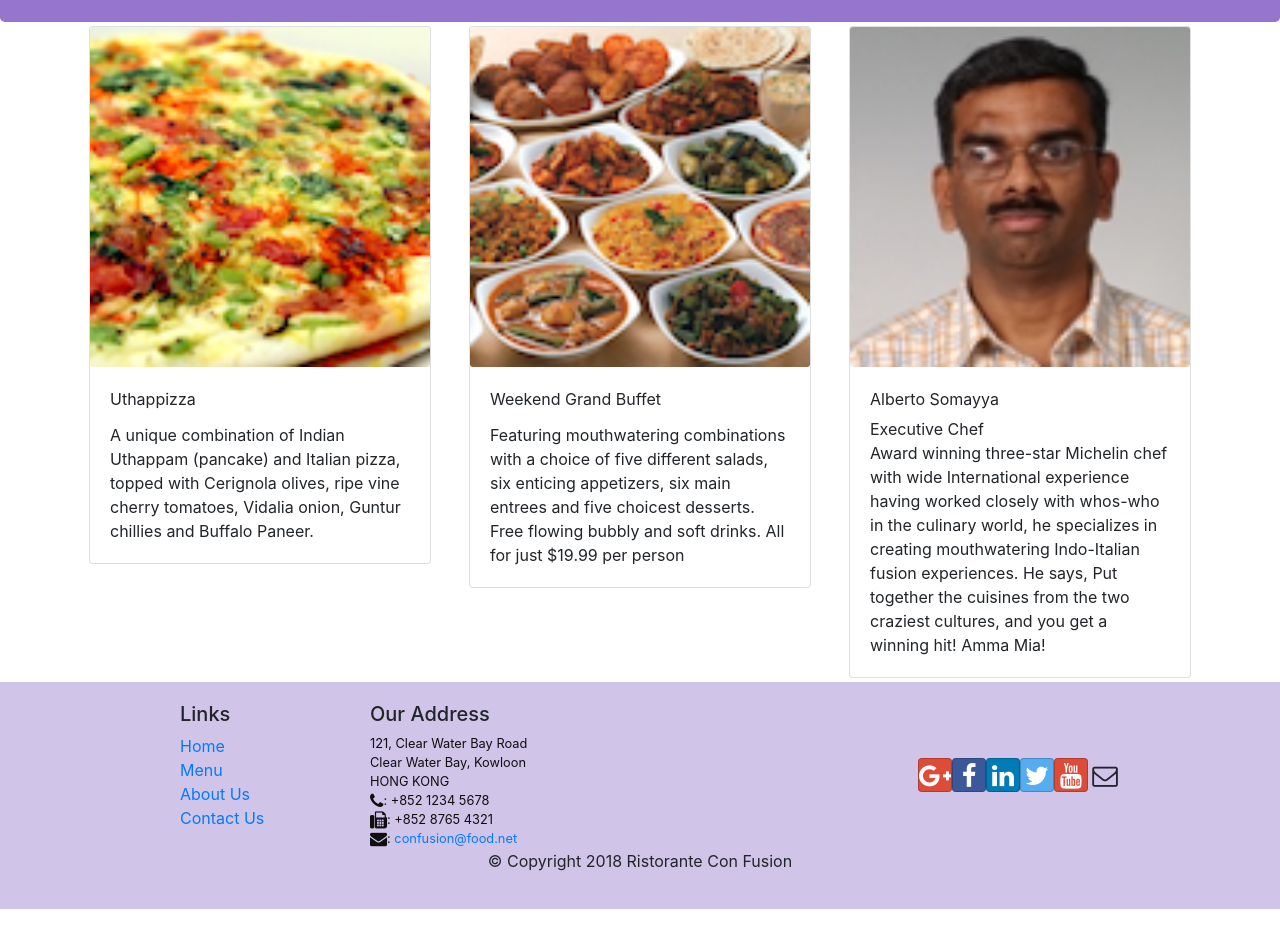
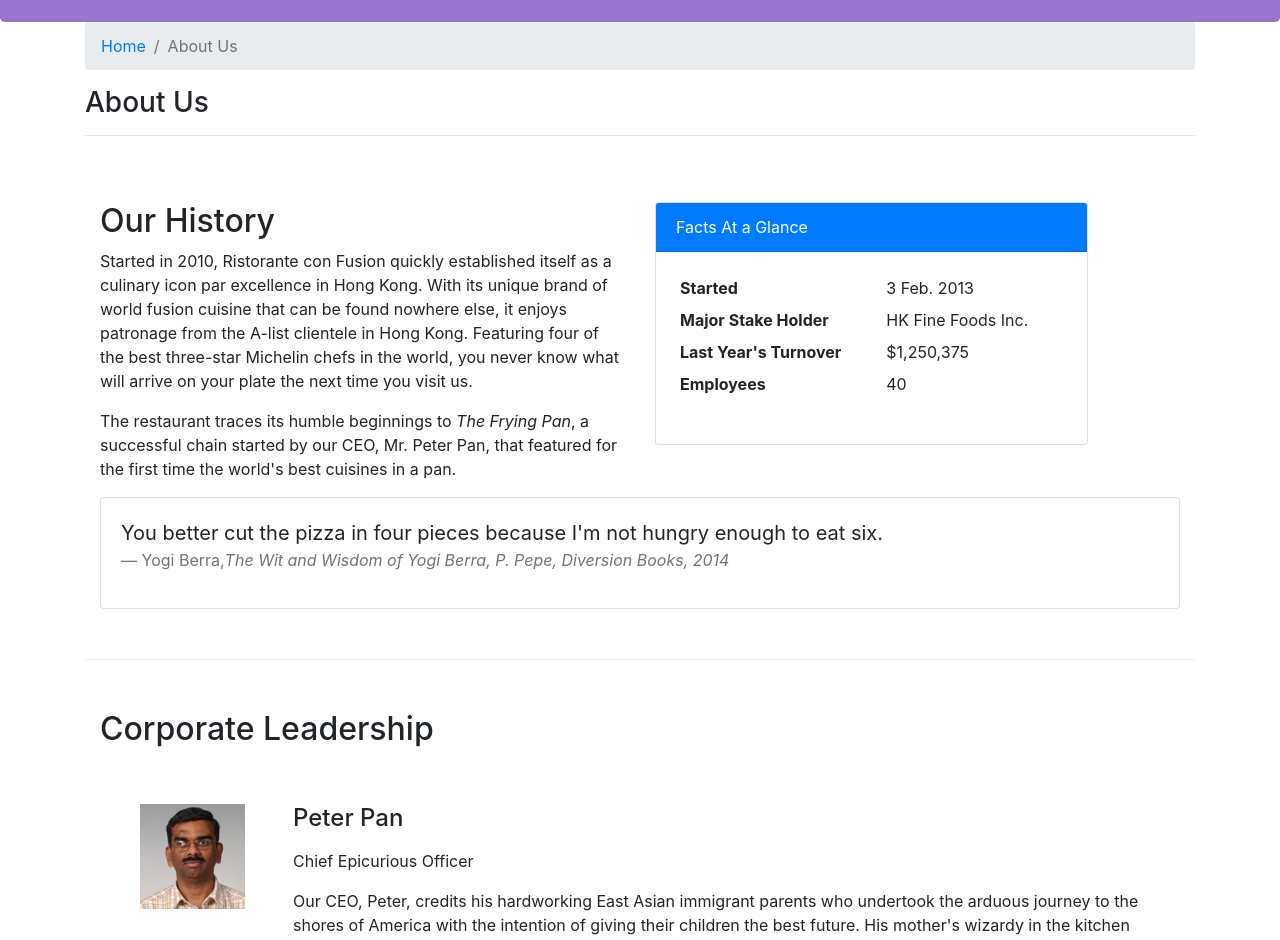
Before and after one commit to Suryam26/React, a React (Create React App) app: page /aboutus in a window 1280 px wide. Before the commit this address led to /home. Shown: the part 320-1260 px from the top of the page. Before the commit the page ends 1229 px from the top, so only its background shows below. Built offline with nearby package versions, Linux system fonts and the light colour scheme.

Commit message:
Assignment 2

```diff
--- /dev/null
+++ b/src/components/AboutComponent.js
@@ -0,0 +1,94 @@
+import React from 'react';
+import { Breadcrumb, BreadcrumbItem, Card, CardBody, CardHeader, Media } from 'reactstrap';
+import { Link } from 'react-router-dom';
+
+
+function RenderLeader({leader}) {
+    return (
+        <Media key={leader.id} tag="li" className="mt-5">
+          <Media left middle>
+              <Media object src={leader.image} alt={leader.name} />
+          </Media>
+          <Media body className="ml-5">
+            <Media heading>{leader.name}</Media>
+            <div className="my-3">{leader.designation}</div>
+            <p>{leader.description}</p>
+          </Media>
+        </Media>
+    );
+}
+
+
+function About(props) {
+
+    const leaders = props.leaders.map((leader) => {
+        return (
+            <RenderLeader leader={leader} />
+        );
+    });
+
+    return(
+        <div className="container">
+            <div className="row">
+                <Breadcrumb className="col-12">
+                    <BreadcrumbItem><Link to="/home">Home</Link></BreadcrumbItem>
+                    <BreadcrumbItem active>About Us</BreadcrumbItem>
+                </Breadcrumb>
+                <div className="col-12">
+                    <h3>About Us</h3>
+                    <hr />
+                </div>
+            </div>
+            <div className="row row-content">
+                <div className="col-12 col-md-6">
+                    <h2>Our History</h2>
+                    <p>Started in 2010, Ristorante con Fusion quickly established itself as a culinary icon par excellence in Hong Kong. With its unique brand of world fusion cuisine that can be found nowhere else, it enjoys patronage from the A-list clientele in Hong Kong.  Featuring four of the best three-star Michelin chefs in the world, you never know what will arrive on your plate the next time you visit us.</p>
+                    <p>The restaurant traces its humble beginnings to <em>The Frying Pan</em>, a successful chain started by our CEO, Mr. Peter Pan, that featured for the first time the world's best cuisines in a pan.</p>
+                </div>
+                <div className="col-12 col-md-5">
+                    <Card>
+                        <CardHeader className="bg-primary text-white">Facts At a Glance</CardHeader>
+                        <CardBody>
+                            <dl className="row p-1">
+                                <dt className="col-6">Started</dt>
+                                <dd className="col-6">3 Feb. 2013</dd>
+                                <dt className="col-6">Major Stake Holder</dt>
+                                <dd className="col-6">HK Fine Foods Inc.</dd>
+                                <dt className="col-6">Last Year's Turnover</dt>
+                                <dd className="col-6">$1,250,375</dd>
+                                <dt className="col-6">Employees</dt>
+                                <dd className="col-6">40</dd>
+                            </dl>
+                        </CardBody>
+                    </Card>
+                </div>
+                <div className="col-12">
+                    <Card>
+                        <CardBody className="bg-faded">
+                            <blockquote className="blockquote">
+                                <p className="mb-0">You better cut the pizza in four pieces because
+                                    I'm not hungry enough to eat six.</p>
+                                <footer className="blockquote-footer">Yogi Berra,
+                                <cite title="Source Title">The Wit and Wisdom of Yogi Berra,
+                                    P. Pepe, Diversion Books, 2014</cite>
+                                </footer>
+                            </blockquote>
+                        </CardBody>
+                    </Card>
+                </div>
+            </div>
+            <div className="row row-content">
+                <div className="col-12">
+                    <h2>Corporate Leadership</h2>
+                </div>
+                <div className="col-12">
+                    <Media list>
+                          {leaders}
+                    </Media>
+                </div>
+            </div>
+        </div>
+    );
+}
+
+export default About;
--- a/src/components/ContactComponent.js
+++ b/src/components/ContactComponent.js
@@ -36,7 +36,7 @@
                 <div className="col-12 col-sm-11 offset-sm-1">
                     <div className="btn-group" role="group">
                         <a role="button" className="btn btn-primary" href="tel:+85212345678"><i className="fa fa-phone"></i> Call</a>
-                        <a role="button" className="btn btn-info"><i className="fa fa-skype"></i> Skype</a>
+                        <a role="button" className="btn btn-info" href="/"><i className="fa fa-skype"></i> Skype</a>
                         <a role="button" className="btn btn-success" href="mailto:confusion@food.net"><i className="fa fa-envelope-o"></i> Email</a>
                     </div>
                 </div>
--- a/src/components/MainComponent.js
+++ b/src/components/MainComponent.js
@@ -10,6 +10,8 @@
 import Menu from './MenuComponent';
 import Contact from './ContactComponent';
 import DishDetail from './DishdetailComponent';
+import About from './AboutComponent';
+
 
 class Main extends React.Component {
   constructor(props) {
@@ -44,6 +46,12 @@
         );
     };
 
+    const AboutUs = () => {
+        return (
+            <About leaders={this.state.leaders} />
+        );
+    };
+
     return (
       <div>
          <Header />
@@ -52,6 +60,7 @@
               <Route exact path="/menu" component={() => <Menu dishes={this.state.dishes} /> } />
               <Route path="/menu/:dishId" component={DishWithId} />
               <Route exact path="/contactus" component={Contact} />
+              <Route exact path="/aboutus" component={AboutUs} />
               <Redirect to="/home" />
          </Switch>
          <Footer />
```
